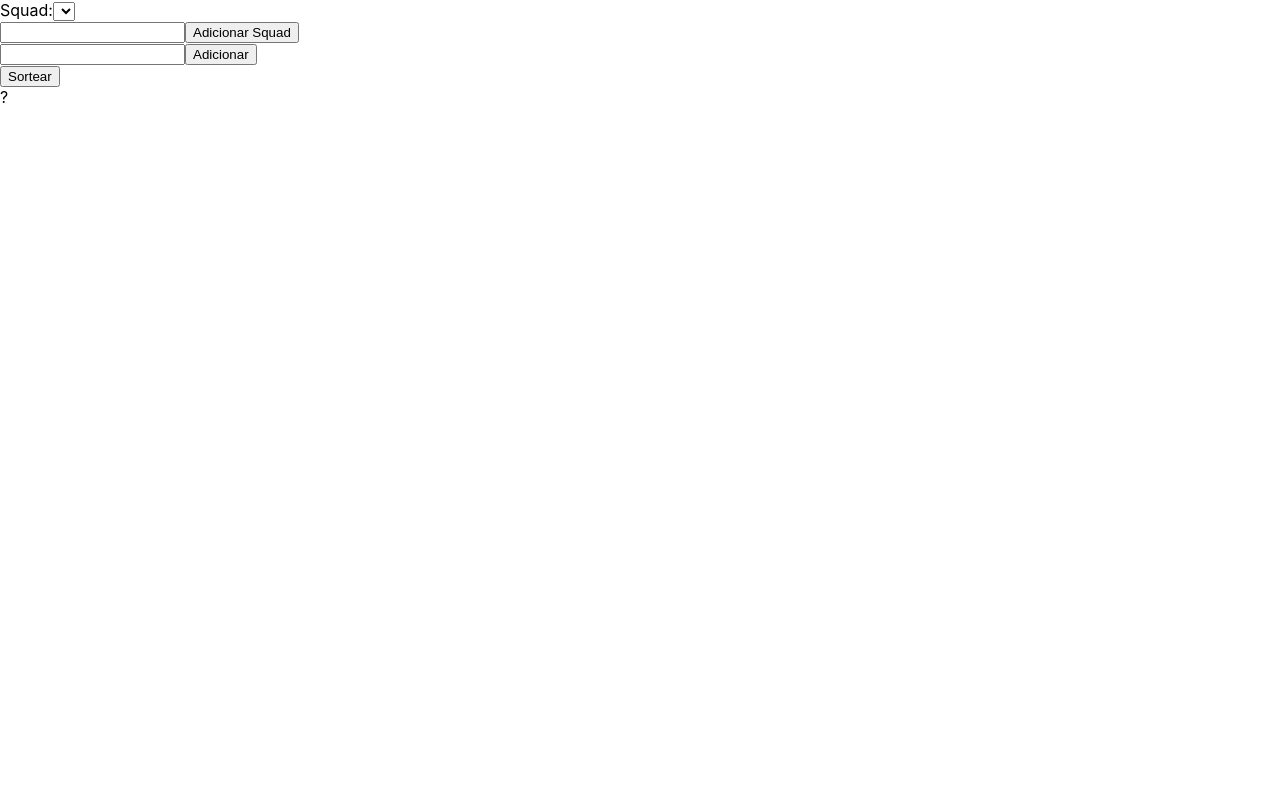
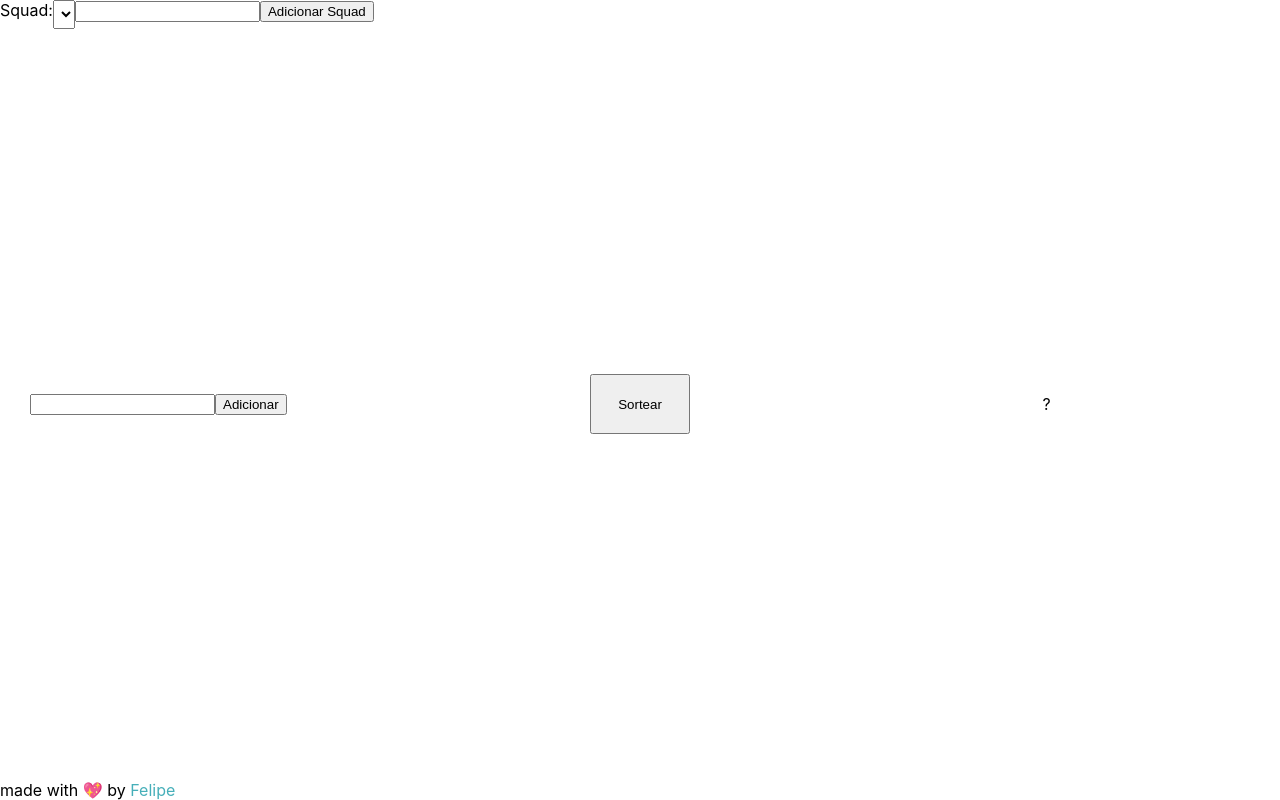
Before and after one commit to FelipeM920/squads-drawn, a Next.js app: page / in a window 1280 px wide. Built offline with nearby package versions, Linux system fonts and the light colour scheme; no server answers; the database is empty.

Commit message:
feat: make it slightly better look

```diff
--- a/pages/index.js
+++ b/pages/index.js
@@ -107,7 +107,8 @@ export default function Home({ allUsers, allSquads }) {
   function userDisplay(user) {
     return (
       <div
-        key={user.userId}>
+        key={user.userId}
+        className={styles.user}>
         <button onClick={() => handleDelete(user.userId)}>delete</button>
         <Checkbox
           user={user}
@@ -118,7 +119,7 @@ export default function Home({ allUsers, allSquads }) {
     )
   }
 
- function squadDisplay(squad){
+  function squadDisplay(squad) {
     return (
       <option key={squad.id} value={squad.id}>{squad.name}</option>
     )
@@ -134,6 +135,9 @@ export default function Home({ allUsers, allSquads }) {
 
   function handleDrawn() {
     const userForDrawn = users.filter(user => user.checked_for_draw);
+
+    if (!userForDrawn || !userForDrawn.length) return;
+
     const drawnNumber = Math.floor(Math.random() * userForDrawn.length);
     const user = users.find(user => user === userForDrawn[drawnNumber])
     user.checked_for_draw = !user.checked_for_draw;
@@ -161,17 +165,21 @@ export default function Home({ allUsers, allSquads }) {
   }
 
   return (
-    <section>
-      <div>
+    <section className={styles.main}>
+      <div className={styles.dropdown_container}>
+        <div className={styles.dropdown_squads}>
           <label>Squad:</label>
           <select onChange={handleSquadChange}>
             {squads.length > 0 && squads.map(squad => squadDisplay(squad))}
           </select>
-      </div>
           <div>
             <input type="text" onChange={e => handleSquadInput(e)}></input>
             <button onClick={handleAddSquad}>Adicionar Squad</button>
           </div>
+        </div>
+      </div>
+      <div className={styles.drawn_container}>
+        <div className={styles.drawn_users}>
           <div>
             {users.length > 0 && users.map(user => userDisplay(user))}
           </div>
@@ -179,10 +187,13 @@ export default function Home({ allUsers, allSquads }) {
             <input type="text" onChange={e => handleInput(e)} />
             <button onClick={() => handleInsert()}>Adicionar</button>
           </div>
-      <div>
-        <button onClick={handleDrawn}>Sortear</button>
         </div>
-      <div>{drawn}</div>
+        <div className={styles.drawn_button_container}>
+          <button className={styles.drawn_button} onClick={handleDrawn}>Sortear</button>
+        </div>
+        <div className={styles.drawn_name}>{drawn}</div>
+      </div>
+      <div>made with 💖 by <a className={styles.link} href="https://github.com/FelipeM920">Felipe</a></div>
     </section>
   )
 }
--- a/styles/Home.module.css
+++ b/styles/Home.module.css
@@ -1,129 +1,56 @@
-.container {
-  padding: 0 2rem;
+.main {
+  display: flex;
+  flex-direction: column;
+  height: 100%;
 }
 
-.main {
-  min-height: 100vh;
-  padding: 4rem 0;
-  flex: 1;
+.dropdown_container {
   display: flex;
-  flex-direction: column;
+  height: 100%;
+  flex: 4%;
+}
+
+.dropdown_squads {
+  display: flex;
+}
+
+.drawn_container {
+  display: flex;
+  margin: 30px;
+  flex: 96%;
   justify-content: center;
   align-items: center;
 }
 
-.footer {
+.drawn_users {
+  display: flex;
+  flex-direction: column;
+  flex: 1;
+}
+
+.drawn_button_container {
   display: flex;
   flex: 1;
-  padding: 2rem 0;
-  border-top: 1px solid #eaeaea;
   justify-content: center;
   align-items: center;
 }
 
-.footer a {
+.drawn_button {
+  width: 100px;
+  height: 60px;
+}
+
+.drawn_name {
   display: flex;
+  flex: 1;
   justify-content: center;
   align-items: center;
-  flex-grow: 1;
 }
 
-.title a {
-  color: #0070f3;
-  text-decoration: none;
+.user {
+  margin: 8px 0;
 }
 
-.title a:hover,
-.title a:focus,
-.title a:active {
-  text-decoration: underline;
+.link {
+  color: #46AFB9;
 }
-
-.title {
-  margin: 0;
-  line-height: 1.15;
-  font-size: 4rem;
-}
-
-.title,
-.description {
-  text-align: center;
-}
-
-.description {
-  margin: 4rem 0;
-  line-height: 1.5;
-  font-size: 1.5rem;
-}
-
-.code {
-  background: #fafafa;
-  border-radius: 5px;
-  padding: 0.75rem;
-  font-size: 1.1rem;
-  font-family: Menlo, Monaco, Lucida Console, Liberation Mono, DejaVu Sans Mono,
-    Bitstream Vera Sans Mono, Courier New, monospace;
-}
-
-.grid {
-  display: flex;
-  align-items: center;
-  justify-content: center;
-  flex-wrap: wrap;
-  max-width: 800px;
-}
-
-.card {
-  margin: 1rem;
-  padding: 1.5rem;
-  text-align: left;
-  color: inherit;
-  text-decoration: none;
-  border: 1px solid #eaeaea;
-  border-radius: 10px;
-  transition: color 0.15s ease, border-color 0.15s ease;
-  max-width: 300px;
-}
-
-.card:hover,
-.card:focus,
-.card:active {
-  color: #0070f3;
-  border-color: #0070f3;
-}
-
-.card h2 {
-  margin: 0 0 1rem 0;
-  font-size: 1.5rem;
-}
-
-.card p {
-  margin: 0;
-  font-size: 1.25rem;
-  line-height: 1.5;
-}
-
-.logo {
-  height: 1em;
-  margin-left: 0.5rem;
-}
-
-@media (max-width: 600px) {
-  .grid {
-    width: 100%;
-    flex-direction: column;
-  }
-}
-
-@media (prefers-color-scheme: dark) {
-  .card,
-  .footer {
-    border-color: #222;
-  }
-  .code {
-    background: #111;
-  }
-  .logo img {
-    filter: invert(1);
-  }
-}
--- a/styles/globals.css
+++ b/styles/globals.css
@@ -1,9 +1,17 @@
 html,
 body {
+  height: 100%;
+  width: 100%;
   padding: 0;
   margin: 0;
   font-family: -apple-system, BlinkMacSystemFont, Segoe UI, Roboto, Oxygen,
     Ubuntu, Cantarell, Fira Sans, Droid Sans, Helvetica Neue, sans-serif;
+}
+
+body>div:first-child,
+div#__next,
+div#__next>div {
+  height: 100%;
 }
 
 a {
@@ -19,6 +27,7 @@ a {
   html {
     color-scheme: dark;
   }
+
   body {
     color: white;
     background: black;
```
Lines whose indentation alone changed are shown as unchanged.
